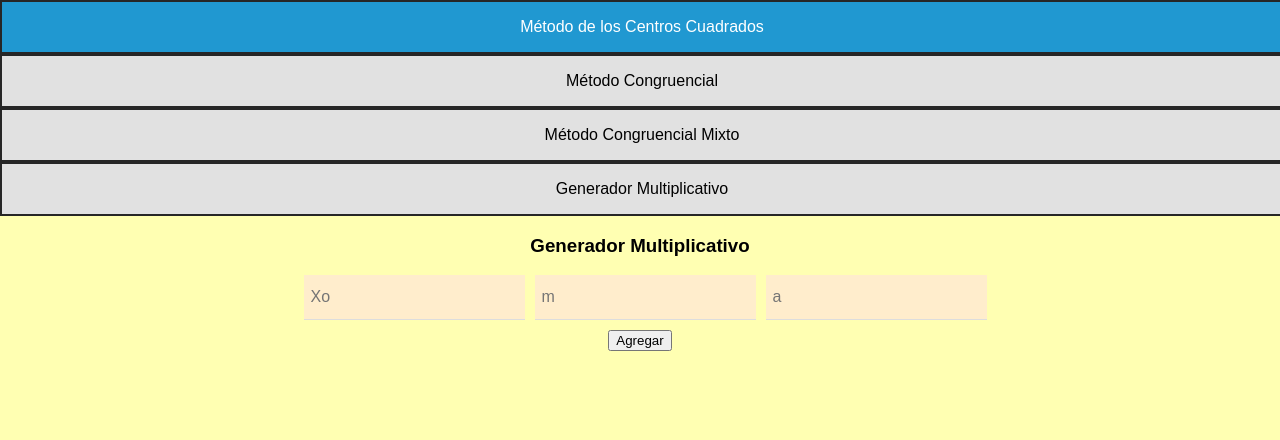
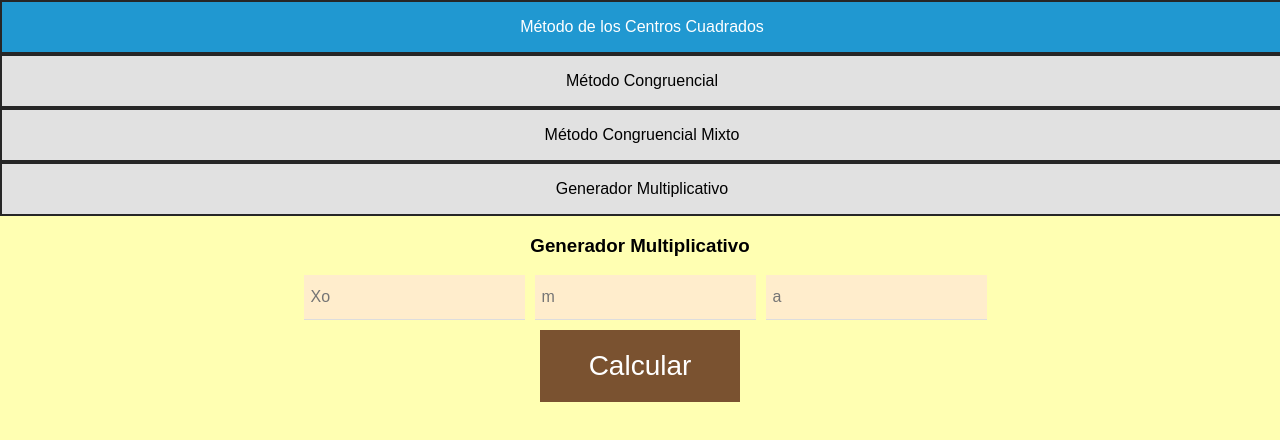
Before and after one commit to alfredopv/ProyectosM-todosCuantitativos, a React (Create React App) app in the folder proyecto1/: page / in a window 1280 px wide. Both pictures are taken after a click on the element "Generador Multiplicativo". Shown: the top 440 px of the page. Built offline with nearby package versions, Linux system fonts and the light colour scheme.

Commit message:
Los estilos prácticamente ya están. Ahorita voy a intentar implementar lo de CHI y KOlmogrov

```diff
--- a/proyecto1/src/Components/Calculador/Calculador.js
+++ b/proyecto1/src/Components/Calculador/Calculador.js
@@ -18,6 +18,7 @@ class Calculador extends Component{
     let a;
     let c;
     let m;
+    let inicial;
     switch(this.props.tipo){
       case 1:
         i = 0;
@@ -56,9 +57,16 @@ class Calculador extends Component{
         c = this.props.c;
         m = this.props.m;
         temp = [];
+        inicial = undefined;
         i = 0;
         while(i < 1000){
+          if(inicial === undefined){
+            inicial = (parseInt(a*xo)+parseInt(c))%m;
+          }
           let siguiente = (parseInt(a*xo)+parseInt(c))%m;
+          if(siguiente === inicial && i > 1){
+            break;
+          }
           temp.push(siguiente);
           xo = siguiente;
           i++;
@@ -72,9 +80,16 @@ class Calculador extends Component{
         a = this.props.a;
         m = this.props.m;
         temp = [];
+        inicial = undefined;
         i = 0;
         while(i < 1000){
+          if(inicial === undefined){
+            inicial = (a*xo)%m;
+          }
           let siguiente = (a*xo)%m;
+          if(siguiente === inicial && i > 1){
+            break;
+          }
           temp.push(siguiente);
           xo = siguiente;
           i++;
--- a/proyecto1/src/Components/Generador/Generador.css
+++ b/proyecto1/src/Components/Generador/Generador.css
@@ -17,3 +17,39 @@ input{
 form{
   text-align: center;
 }
+
+.botonEnviar {
+    position: relative;
+    background-color: #7A5230;
+    border: none;
+    font-size: 28px;
+    color: #FFFFFF;
+    padding: 20px;
+    width: 200px;
+    text-align: center;
+    -webkit-transition-duration: 0.4s; /* Safari */
+    transition-duration: 0.4s;
+    text-decoration: none;
+    overflow: hidden;
+    cursor: pointer;
+}
+
+.botonEnviar:after {
+    content: "";
+    background: #A1856E;
+    display: block;
+    position: absolute;
+    padding-top: 300%;
+    padding-left: 350%;
+    margin-left: -20px!important;
+    margin-top: -120%;
+    opacity: 0;
+    transition: all 0.8s
+}
+
+.botonEnviar:active:after {
+    padding: 0;
+    margin: 0;
+    opacity: 1;
+    transition: 0s
+}
--- a/proyecto1/src/Components/Generador/Generador.js
+++ b/proyecto1/src/Components/Generador/Generador.js
@@ -15,7 +15,7 @@ const Generador = (props) => {
           <div class="Inputs">
             <input ref={input => _x0 = input } type="number" size="4" min="1000" max="9999" placeholder="Semilla" required />
           </div>
-          <button> Agregar </ button>
+          <button className="botonEnviar"> Calcular </ button>
       </form> );
     }else if(props.id === 2){
       return (
@@ -27,7 +27,7 @@ const Generador = (props) => {
             <input ref={input => _a = input } type="number" placeholder="a" required />
             <input ref={input => _c = input } type="number" placeholder="c" required />
           </div>
-          <button> Agregar </ button>
+          <button className="botonEnviar"> Calcular </ button>
       </form> );
     }else if(props.id === 3){
       return (
@@ -39,7 +39,7 @@ const Generador = (props) => {
             <input ref={input => _a = input } type="number" placeholder="c" required />
             <input ref={input => _c = input } type="number" placeholder="a" required />
           </div>
-          <button> Agregar </ button>
+          <button className="botonEnviar"> Calcular </ button>
       </form> );
     }else if(props.id === 4){
       return (
@@ -50,7 +50,7 @@ const Generador = (props) => {
             <input ref={input => _m = input } type="number" placeholder="m" required />
             <input ref={input => _a = input } type="number" placeholder="a" required />
           </div>
-          <button> Agregar </ button>
+          <button className="botonEnviar"> Calcular </ button>
       </form> );
     }else{
       return (
```
